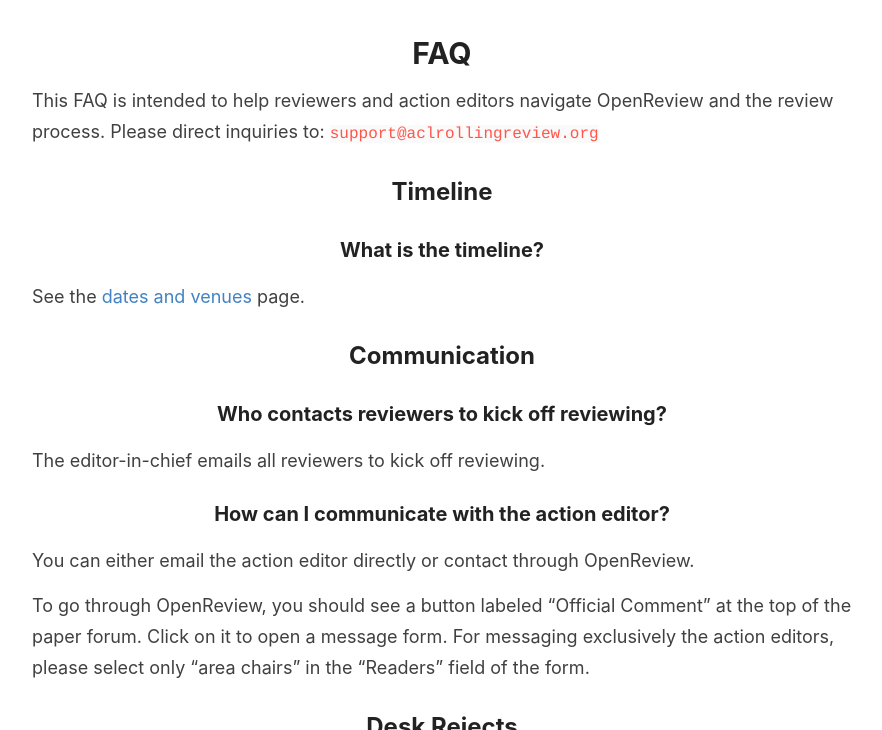
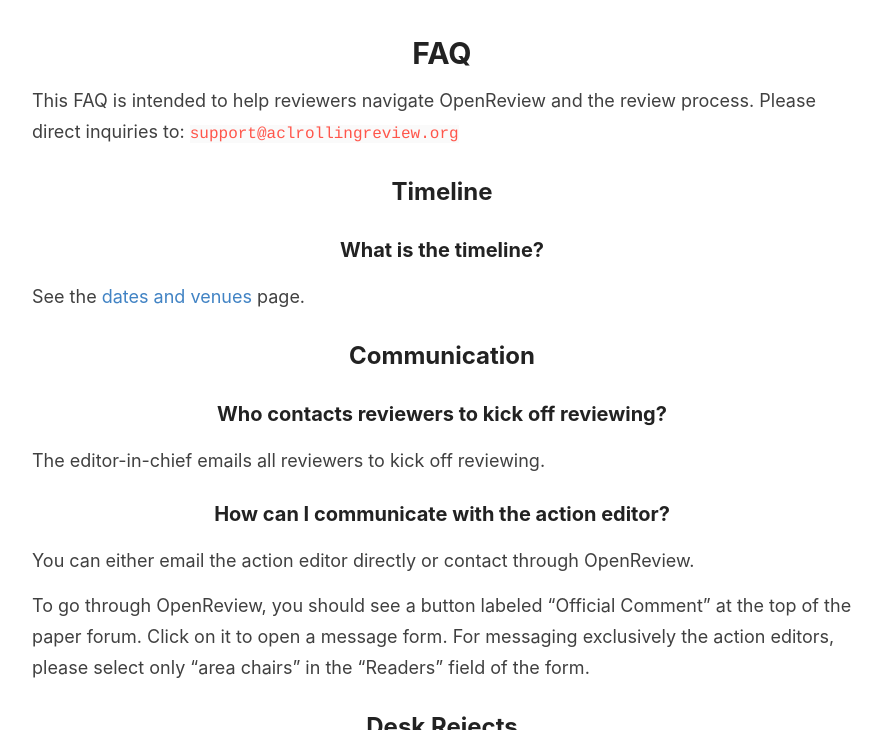
Before and after one commit to amitmerchant1990/reverie, a Jekyll site: the page built from reviewers.md, in a window 1280 px wide and 900 px high, scrolled down 1444 px, cut to the strip 170-900 px from the top of the window. Shown: the whole strip, without its empty margins (198-1080 px from the left). Built offline with Jekyll 4.4.1, drawn with Linux system fonts in a browser that asks for light colours.

Commit message:
Fixed a few wording things

```diff
--- a/reviewers.md
+++ b/reviewers.md
@@ -29,7 +29,7 @@
 
 # FAQ
 
-This FAQ is intended to help reviewers and action editors navigate OpenReview and the review process. Please direct inquiries to: `support@aclrollingreview.org`
+This FAQ is intended to help reviewers navigate OpenReview and the review process. Please direct inquiries to: `support@aclrollingreview.org`
 
 ## Timeline
 
```
